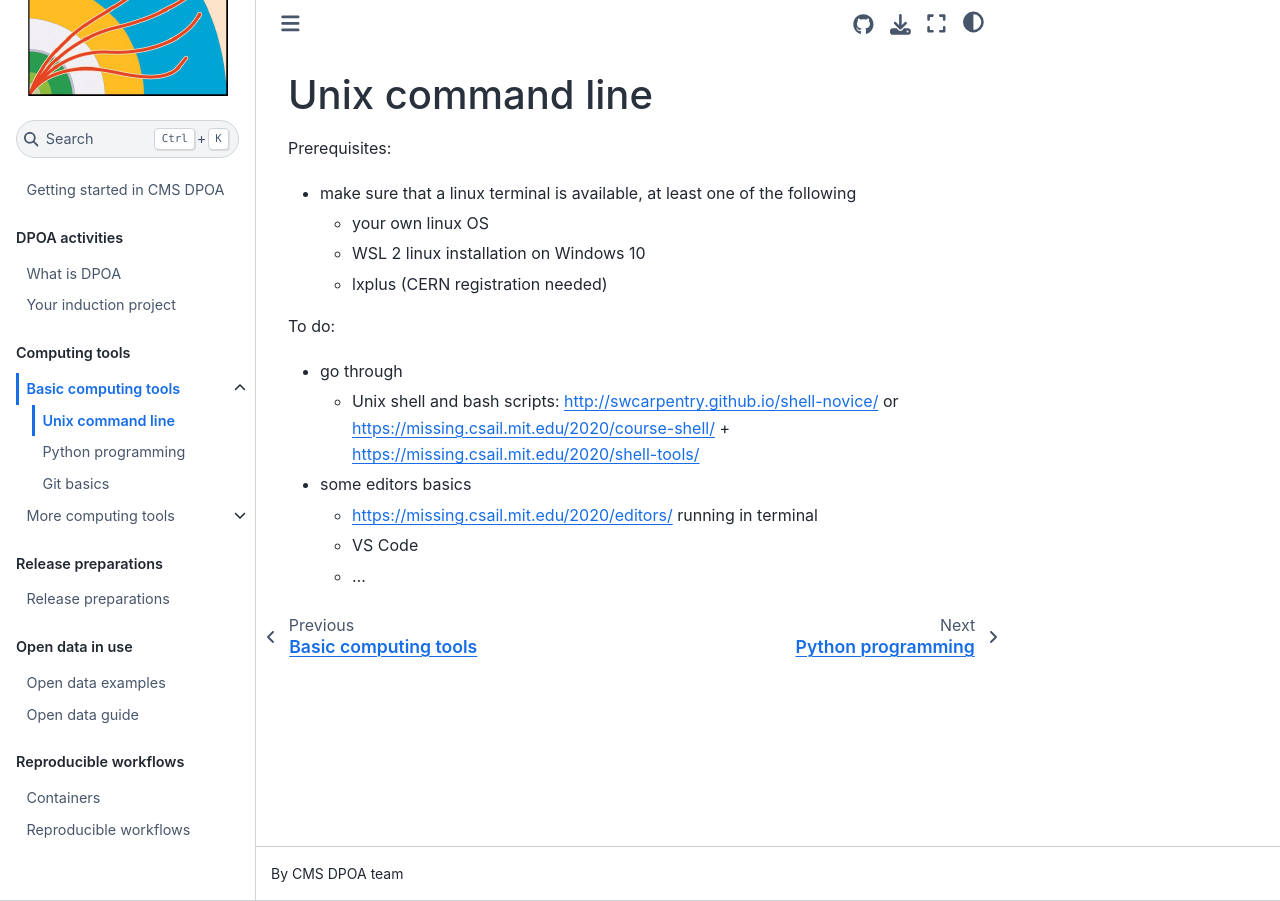
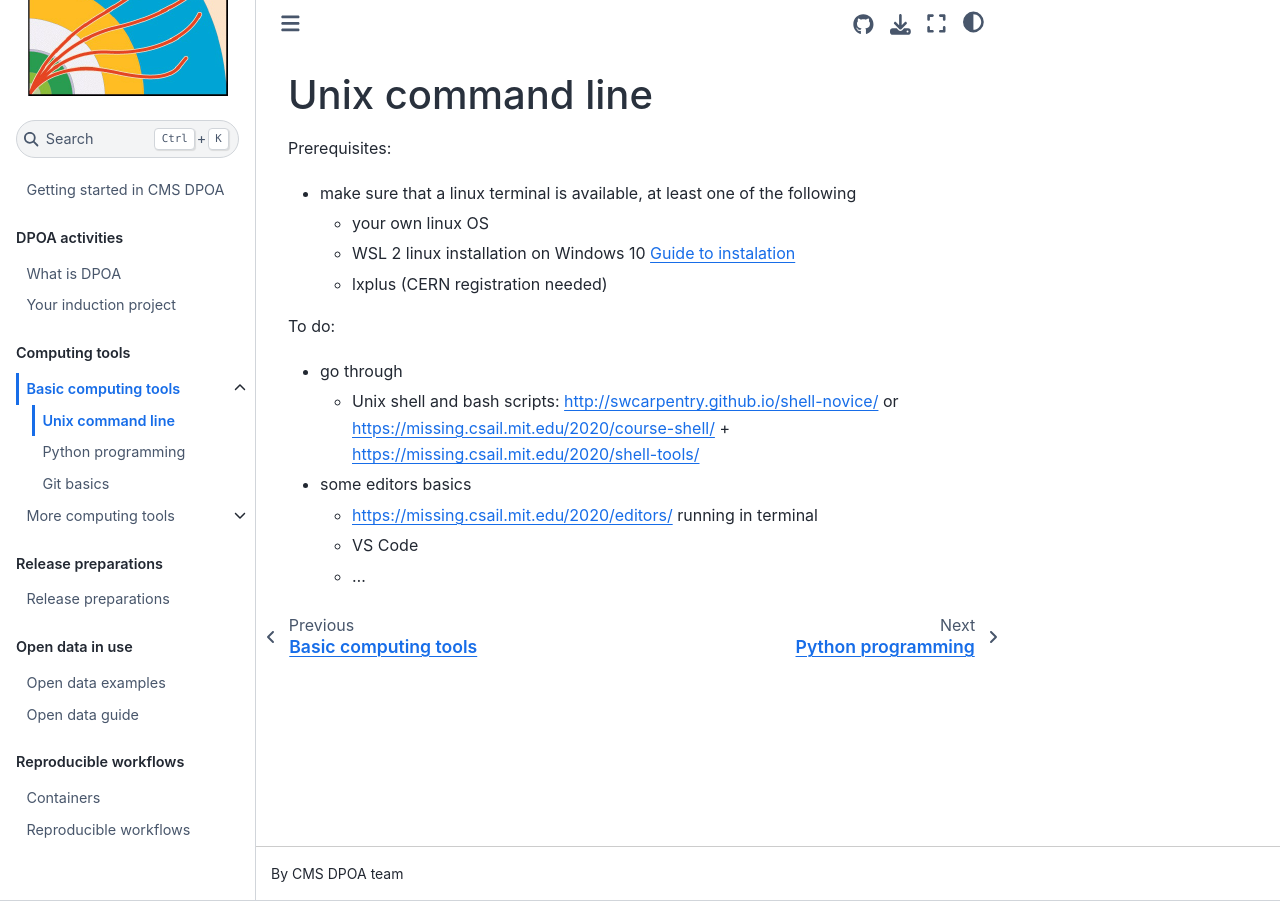
Before and after one commit to cms-dpoa/cms-dpoa-getting-started, a Jupyter Book: the page built from computing/basic/unix-bash.md, in a window 1280 px wide. Built offline with Jupyter Book 1.0.4 settings and Sphinx 7.4.7 and the Sphinx Book theme 1.1.4, drawn with Linux system fonts in a browser that asks for light colours.

Commit message:
Update unix-bash.md

```diff
--- a/computing/basic/unix-bash.md
+++ b/computing/basic/unix-bash.md
@@ -3,7 +3,7 @@
 Prerequisites:
 - make sure that a linux terminal is available, at least one of the following
   - your own linux OS
-  - WSL 2 linux installation on Windows 10
+  - WSL 2 linux installation on Windows 10 [Guide to instalation](https://docs.microsoft.com/en-us/windows/wsl/install-win10)
   - lxplus (CERN registration needed)
 
 To do:
```
